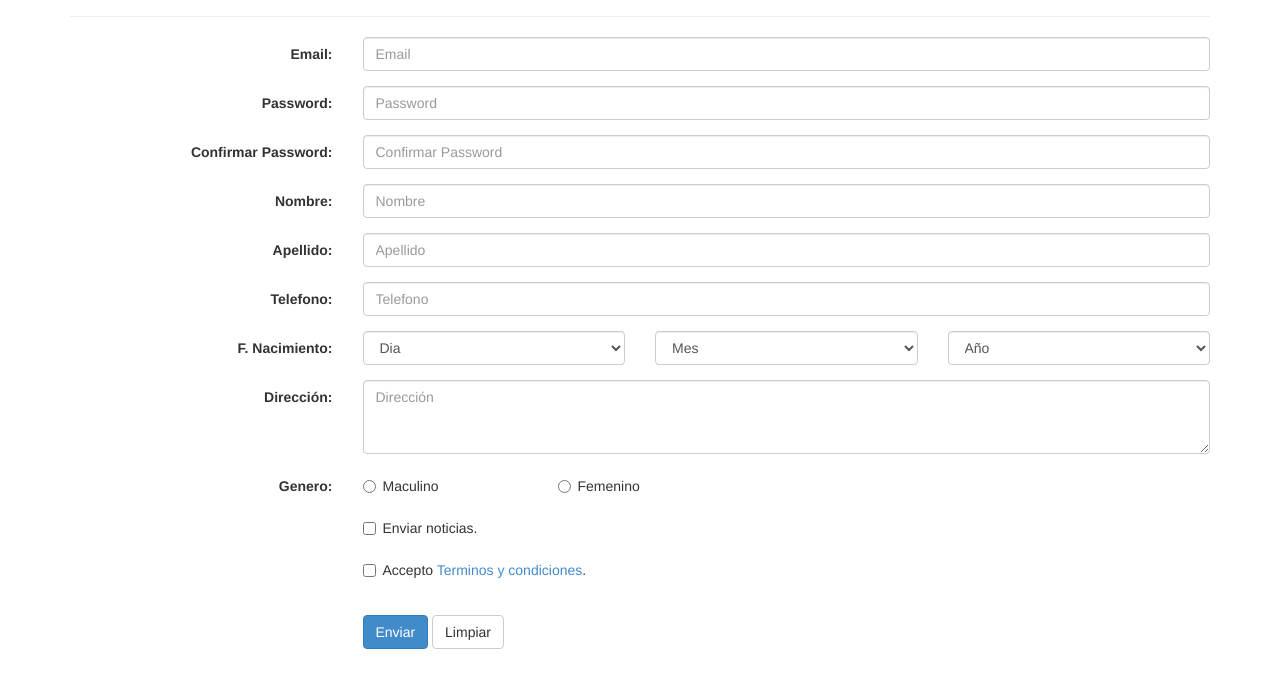
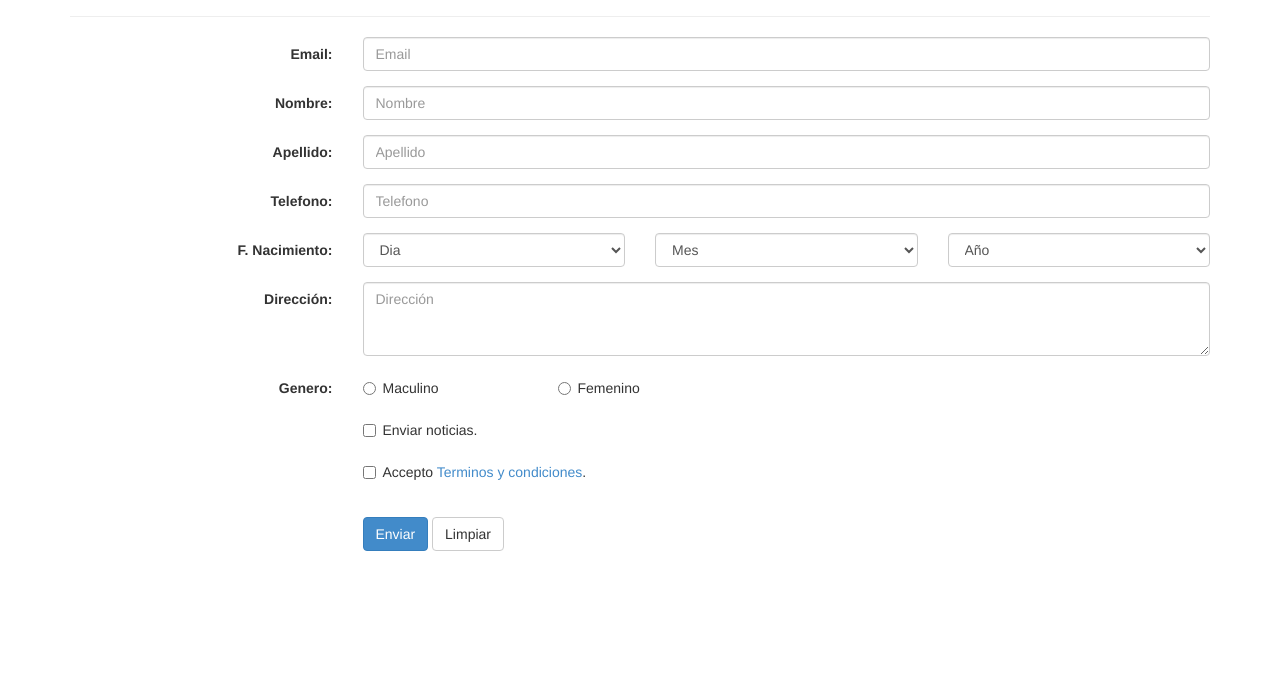
Before and after one commit to YulianOsorioTallerHS/ExamenYulianOsorioGit, a plain HTML site: page Examen.html in a window 1280 px wide. Shown: the part 83-770 px from the top of the page. Drawn offline with Linux system fonts and the light colour scheme.

Commit message:
Commit Se elimina el password

```diff
--- a/Examen.html
+++ b/Examen.html
@@ -24,18 +24,7 @@
             <input type="email" class="form-control" id="inputEmail" placeholder="Email">
         </div>
     </div>
-    <div class="form-group">
-        <label class="control-label col-xs-3">Password:</label>
-        <div class="col-xs-9">
-            <input type="password" class="form-control" id="inputPassword" placeholder="Password">
-        </div>
-    </div>
-    <div class="form-group">
-        <label class="control-label col-xs-3">Confirmar Password:</label>
-        <div class="col-xs-9">
-            <input type="password" class="form-control" placeholder="Confirmar Password">
-        </div>
-    </div>
+
     <div class="form-group">
         <label class="control-label col-xs-3">Nombre:</label>
         <div class="col-xs-9">
```
